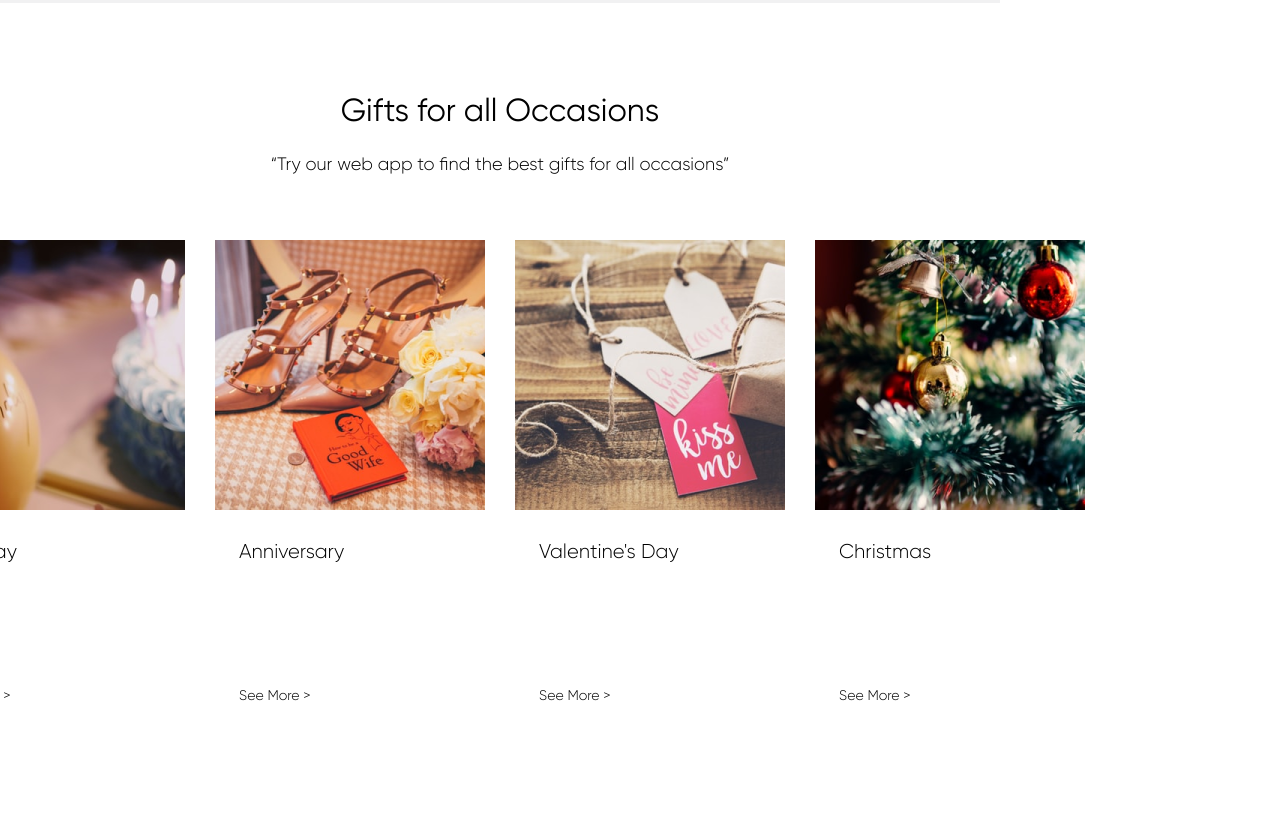
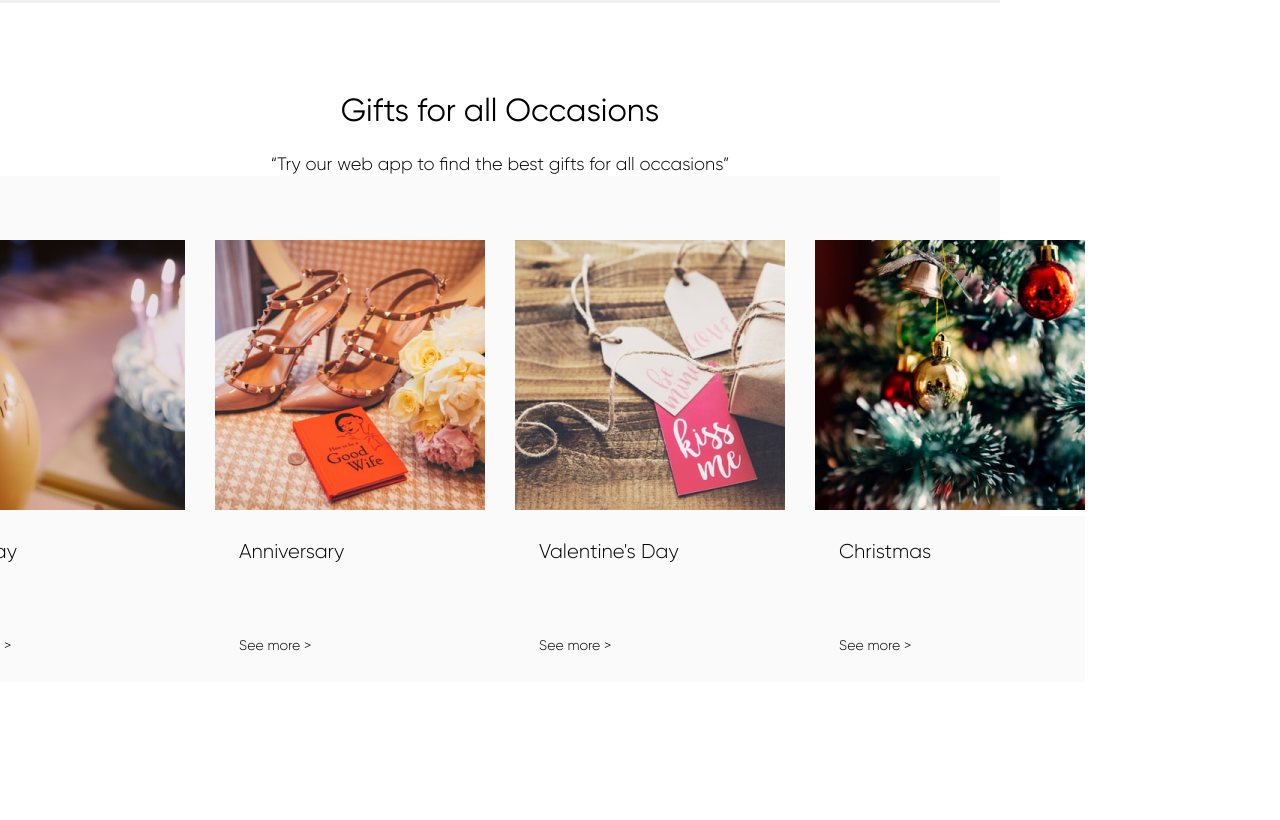
Before and after one commit to Augamak/gittrain, a plain HTML site: page index.html in a window 1280 px wide. Shown: the part 1563-2383 px from the top of the page. Drawn offline with Linux system fonts and the light colour scheme; files whose address does not match are found by name.

Commit message:
added files

```diff
--- a/index.css
+++ b/index.css
@@ -158,31 +158,40 @@ body {
     padding-top: 23px;
 
 }
-.birthday_anniversary_valentine_christmas {
-    background-color: #fff;
+.occasions_img {
     font-family: "Gilroy_light";
-    font-size: 20px;
-    margin-top: 64px;
+    background-color: #fafafa;
     display: flex;
     justify-content: center;
     gap: 30px;
+    padding-top: 64px;
 }
-.occasions_column {
+.occasions_img :hover {
+    background-color: #fff;
+}
+.column {
+   display: flex;
+   flex-direction: column;
+
+}
+.links_text {
+    width: 270px;
+    height: 166px;
+    font-family: "Gilroy_light";
+    display: flex;
     flex-direction: column;
-    position: absolute;
+    background-color: #fafafa;
+    padding: 24px;
 }
-.block_links {
+
+
+.style_links {
     font-size: 20px;
-    padding: 24px 0 118px 24px;
+    padding-bottom: 74px;
+
 }
 .see_more {
     font-size: 14px;
-    padding-left: 24px;
-
-
-}
-.birthday_padding {
-    padding: 24px 24px 118px 24px;
 }
 .Ready {
     height: 240px;
@@ -297,13 +306,16 @@ body {
     display: flex;
     justify-content: space-between;
 }
+.database :hover {
+    box-shadow: 10px 10px 15px 0px rgba(0, 0, 0, 0.05);
+    background-color: white;
+}
 
 .Database1 {
     width: 570px;
     height: 290px;
     margin: 40px 30px 80px 135px;
-    box-shadow: 10px 10px 15px 0px rgba(0, 0, 0, 0.05);
-    background-color: white;
+
 }
 .Database2 {
     width: 570px;
--- a/index.html
+++ b/index.html
@@ -63,49 +63,41 @@
         <section class="occasions">
             <p class="center">Gifts for all Occasions</p>
             <p class="our_web">“Try our web app to find the best gifts for all occasions”</p>
-            <div class="birthday_anniversary_valentine_christmas">
-                <div>
-                    <div>
-                    <img src="./img/birthday.png" alt="birthday">
+            <div class="occasions_img">
+                <div class="column">
+                    <div class="birthday_img">
+                        <img src="./img/birthday.png" alt="birthday">
                     </div>
-                    <div>
-                        <ul class="occasions_column">
-                            <li class="block_links">Birthday</li>
-                            <a href="#" class="see_more">See More ></a>
-                        </ul>
+                    <div class="links_text">
+                        <span class="style_links">Birthday</span>
+                        <a href="#" class="see_more">See more ></a>
                     </div>
                 </div>
-                <div>
+                <div class="column">
                     <div>
                         <img src="./img/aniversary.png" alt="aniversary">
                     </div>
-                    <div>
-                    <ul class="occasions_column">
-                        <li class="block_links">Anniversary</li>
-                        <a href="#" class="see_more">See More ></a>
-                    </ul>
+                    <div class="links_text">
+                        <span class="style_links">Anniversary</span>
+                        <a href="#" class="see_more">See more ></a>
                     </div>
                 </div>
-                <div>
+                <div class="column">
                     <div>
-                        <img src="./img/valentynesday.png" alt="Valentine">
+                    <img src="./img/valentynesday.png" alt="valentynesday">
                     </div>
-                    <div>
-                        <ul class="occasions_column">
-                            <li class="block_links">Valentine's Day</li>
-                            <a href="#" class="see_more">See More ></a>
-                        </ul>
+                    <div class="links_text">
+                        <span class="style_links">Valentine's Day</span>
+                        <a href="#" class="see_more">See more ></a>
                     </div>
                 </div>
-                <div>
+                <div class="column">
                     <div>
                         <img src="./img/christmas.png" alt="christmas">
                     </div>
-                    <div>
-                        <ul class="occasions_column">
-                            <li class="block_links">Christmas</li>
-                            <a href="#" class="see_more">See More ></a>
-                        </ul>
+                    <div class="links_text">
+                        <span class="style_links">Christmas</span>
+                        <a href="#" class="see_more">See more ></a>
                     </div>
                 </div>
             </div>
@@ -191,12 +183,6 @@
                 <p>Privacy — Terms</p>
             </div>
         </footer>
-
-
-
-
-
-
     </div>
 </body>
 </html>
```
